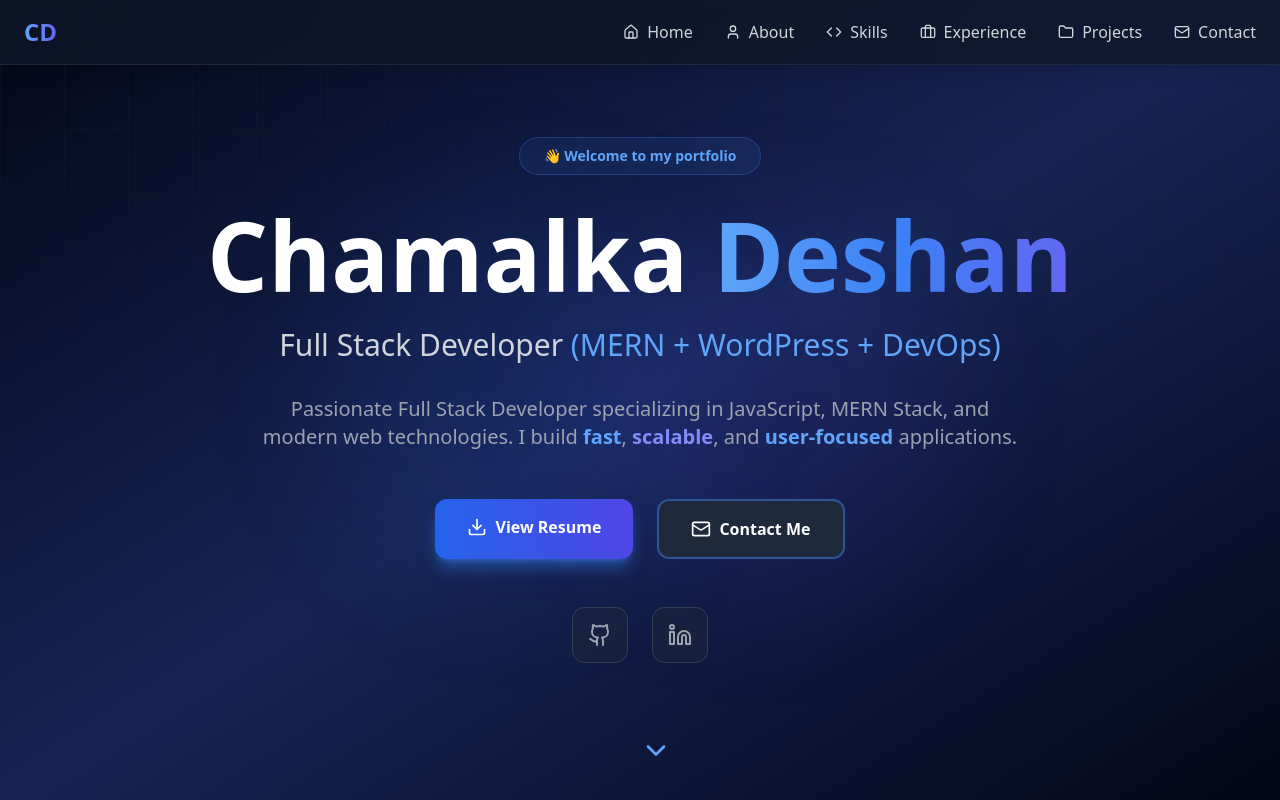
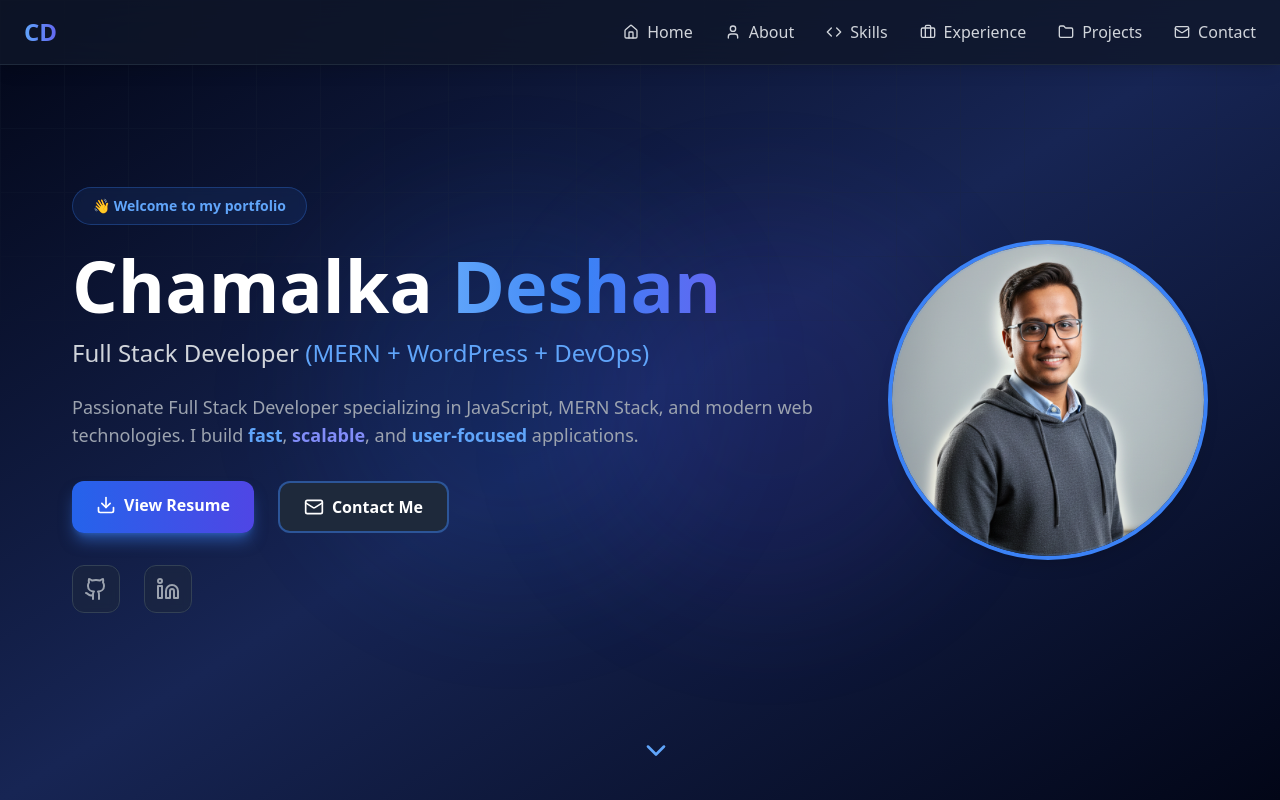
Before and after one commit to chamalka1998/Portfolio, a React (Vite) app: page / in a window 1280 px wide. Shown: the top 800 px of the page. Built offline with nearby package versions, Linux system fonts and the light colour scheme.

Commit message:
Update portfolio Pro pic added

```diff
--- a/src/components/Hero/Hero.jsx
+++ b/src/components/Hero/Hero.jsx
@@ -1,13 +1,14 @@
 import React from "react";
-import { motion } from "framer-motion";
 import { Github, Linkedin, Mail, Download, ChevronDown } from "lucide-react";
 import { socialLinks } from "../../config";
+import { motion } from "framer-motion";
+import ProfilePic from "../../assets/profile2.png";
 
 function Hero() {
   return (
     <section
       id="hero"
-      className="relative flex flex-col items-center justify-center min-h-screen bg-gradient-to-br from-slate-950 via-blue-950 to-slate-950 text-center px-6 overflow-hidden"
+      className="relative flex flex-col-reverse md:flex-row items-center justify-center min-h-screen bg-gradient-to-br from-slate-950 via-blue-950 to-slate-950 text-center md:text-left px-6 overflow-hidden"
     >
       {/* Animated background grid */}
       <div className="absolute inset-0 bg-[linear-gradient(to_right,#1e293b_1px,transparent_1px),linear-gradient(to_bottom,#1e293b_1px,transparent_1px)] bg-[size:4rem_4rem] [mask-image:radial-gradient(ellipse_80%_50%_at_50%_0%,#000_70%,transparent_110%)] opacity-20"></div>
@@ -16,15 +17,16 @@
       <div className="absolute top-1/4 left-1/4 w-96 h-96 bg-blue-600/20 rounded-full blur-3xl animate-pulse"></div>
       <div className="absolute bottom-1/4 right-1/4 w-96 h-96 bg-indigo-600/20 rounded-full blur-3xl animate-pulse delay-1000"></div>
 
-      <div className="relative z-10 max-w-5xl">
+      {/* Left Side: Text Content */}
+      <div className="relative z-10 max-w-3xl md:mr-12">
         {/* Greeting Badge */}
         <motion.div
           initial={{ opacity: 0, y: -20 }}
           animate={{ opacity: 1, y: 0 }}
           transition={{ duration: 0.6 }}
-          className="mb-8"
+          className="mb-6"
         >
-          <span className="inline-block px-6 py-2 bg-blue-500/10 border border-blue-500/30 text-blue-400 rounded-full text-sm font-semibold backdrop-blur-sm">
+          <span className="inline-block px-5 py-2 bg-blue-500/10 border border-blue-500/30 text-blue-400 rounded-full text-sm font-semibold backdrop-blur-sm">
             👋 Welcome to my portfolio
           </span>
         </motion.div>
@@ -34,7 +36,7 @@
           initial={{ opacity: 0, scale: 0.5 }}
           animate={{ opacity: 1, scale: 1 }}
           transition={{ duration: 0.8, delay: 0.2 }}
-          className="text-6xl md:text-8xl font-black mb-6 text-white"
+          className="text-5xl md:text-7xl font-black mb-4 text-white"
         >
           Chamalka{" "}
           <span className="text-transparent bg-clip-text bg-gradient-to-r from-blue-400 via-blue-500 to-indigo-500">
@@ -42,15 +44,15 @@
           </span>
         </motion.h1>
 
-        {/* Title with typing effect */}
+        {/* Title */}
         <motion.p
           initial={{ opacity: 0 }}
           animate={{ opacity: 1 }}
           transition={{ duration: 0.8, delay: 0.5 }}
-          className="text-2xl md:text-3xl mb-8 text-gray-300 font-light"
+          className="text-xl md:text-2xl mb-6 text-gray-300 font-light"
         >
-          Full Stack Developer
-          <span className="text-blue-400"> (MERN + WordPress + DevOps)</span>
+          Full Stack Developer{" "}
+          <span className="text-blue-400">(MERN + WordPress + DevOps)</span>
         </motion.p>
 
         {/* Description */}
@@ -58,7 +60,7 @@
           initial={{ opacity: 0, y: 20 }}
           animate={{ opacity: 1, y: 0 }}
           transition={{ duration: 0.8, delay: 0.7 }}
-          className="text-lg md:text-xl mb-12 max-w-3xl mx-auto text-gray-400 leading-relaxed"
+          className="text-base md:text-lg mb-8 text-gray-400 leading-relaxed"
         >
           Passionate Full Stack Developer specializing in JavaScript, MERN
           Stack, and modern web technologies. I build{" "}
@@ -73,7 +75,7 @@
           initial={{ opacity: 0, y: 20 }}
           animate={{ opacity: 1, y: 0 }}
           transition={{ duration: 0.8, delay: 0.9 }}
-          className="flex flex-wrap gap-6 justify-center mb-12"
+          className="flex flex-wrap gap-4 md:gap-6 justify-center md:justify-start mb-8"
         >
           <motion.a
             href="/resume.pdf"
@@ -83,7 +85,7 @@
               boxShadow: "0 0 30px rgba(59, 130, 246, 0.5)",
             }}
             whileTap={{ scale: 0.95 }}
-            className="group relative px-8 py-4 bg-gradient-to-r from-blue-600 to-indigo-600 text-white rounded-xl font-semibold overflow-hidden shadow-lg shadow-blue-500/50"
+            className="group relative px-6 py-3 bg-gradient-to-r from-blue-600 to-indigo-600 text-white rounded-xl font-semibold overflow-hidden shadow-lg shadow-blue-500/50"
           >
             <span className="relative z-10 flex items-center gap-2">
               <Download className="w-5 h-5" />
@@ -96,7 +98,7 @@
             href="#contact"
             whileHover={{ scale: 1.05 }}
             whileTap={{ scale: 0.95 }}
-            className="px-8 py-4 bg-slate-800 border-2 border-blue-500/50 text-white rounded-xl font-semibold hover:bg-slate-700 hover:border-blue-400 transition-all duration-300 flex items-center gap-2"
+            className="px-6 py-3 bg-slate-800 border-2 border-blue-500/50 text-white rounded-xl font-semibold hover:bg-slate-700 hover:border-blue-400 transition-all duration-300 flex items-center gap-2"
           >
             <Mail className="w-5 h-5" />
             Contact Me
@@ -108,7 +110,7 @@
           initial={{ opacity: 0 }}
           animate={{ opacity: 1 }}
           transition={{ duration: 0.8, delay: 1.1 }}
-          className="flex gap-6 justify-center"
+          className="flex gap-4 md:gap-6 justify-center md:justify-start"
         >
           {[
             {
@@ -127,8 +129,8 @@
               href={social.href}
               target="_blank"
               rel="noopener noreferrer"
-              whileHover={{ y: -5, scale: 1.1 }}
-              className="w-14 h-14 bg-slate-800/50 backdrop-blur-sm border border-slate-700 rounded-xl flex items-center justify-center text-gray-400 hover:text-blue-400 hover:border-blue-500 transition-all duration-300 group"
+              whileHover={{ y: -3, scale: 1.1 }}
+              className="w-12 h-12 bg-slate-800/50 backdrop-blur-sm border border-slate-700 rounded-xl flex items-center justify-center text-gray-400 hover:text-blue-400 hover:border-blue-500 transition-all duration-300"
               aria-label={social.label}
             >
               {social.icon}
@@ -136,6 +138,22 @@
           ))}
         </motion.div>
       </div>
+
+      {/* Right Side: Profile Photo */}
+      <motion.div
+        initial={{ opacity: 0, x: 50 }}
+        animate={{ opacity: 1, x: 0 }}
+        transition={{ duration: 1, delay: 0.5 }}
+        className="relative mb-12 md:mb-0 md:w-80 md:h-80 w-64 h-64 rounded-full overflow-hidden border-4 border-blue-500 shadow-lg mx-auto md:mx-0"
+      >
+        <img
+          src={ProfilePic}
+          alt="Chamalka Deshan"
+          className="w-full h-full object-cover"
+        />
+        {/* Optional glowing ring */}
+        <div className="absolute inset-0 rounded-full border-2 border-blue-400/30 animate-pulse"></div>
+      </motion.div>
 
       {/* Scroll Indicator */}
       <motion.div
```
Also changed, not shown: src/assets/profile.jpg (added), src/assets/profile2.png (added).
